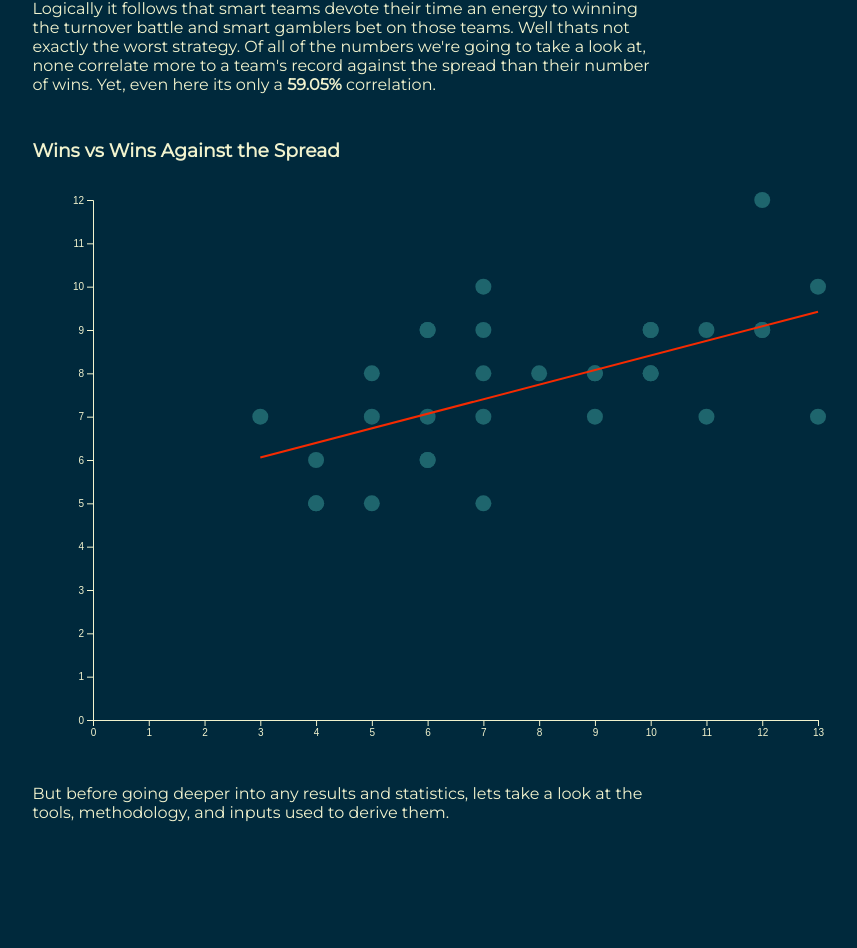
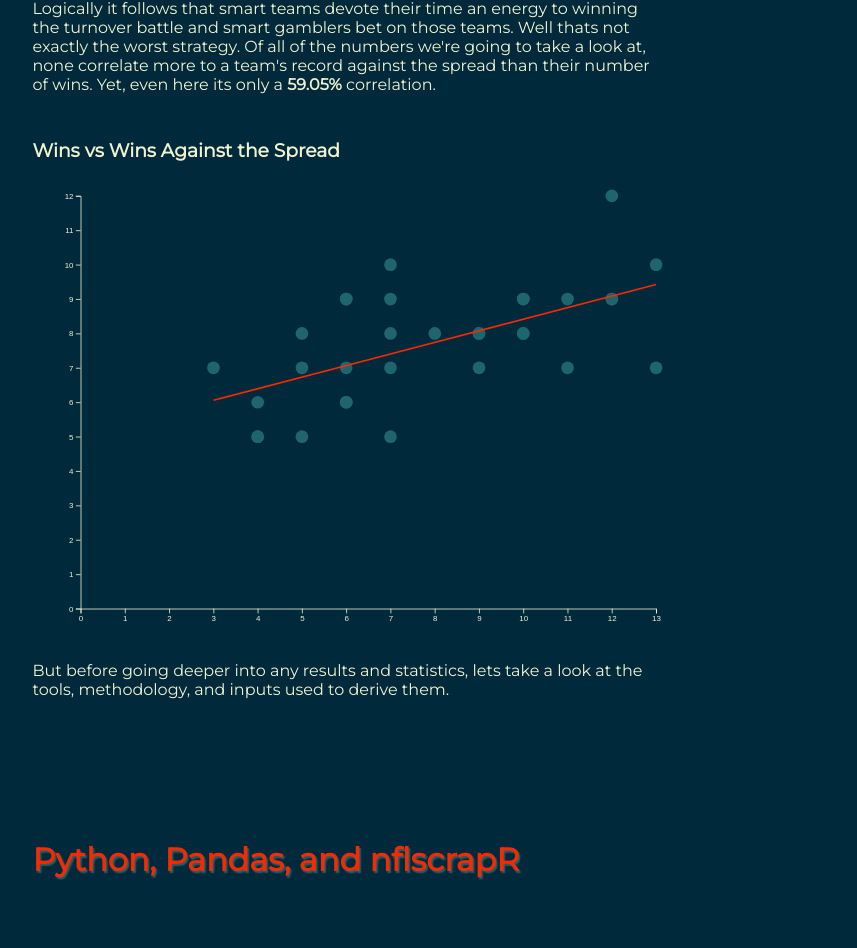
Before and after one commit to ferrisdraouil/nfl_data, a React (Create React App) app in the folder frontend/: page / in a window 1280 px wide. Shown: the part 669-1617 px from the top of the page, without its empty margins (290-1147 px from the left). Built offline with nearby package versions, Linux system fonts and the light colour scheme.

Commit message:
changed svg to viewbox

```diff
--- a/frontend/src/ScatterPlot.js
+++ b/frontend/src/ScatterPlot.js
@@ -33,8 +33,9 @@ export default class ScatterPlot extends React.Component {
       <div>
         <h3> {this.props.title} </h3>
         <svg
-          width={width + margin.right + margin.left}
-          height={height + margin.top + margin.bottom}
+          viewBox={`0, 0, ${width + margin.right + margin.left}, ${height +
+            margin.top +
+            margin.bottom}`}
           className="chart"
         >
           <g
```
